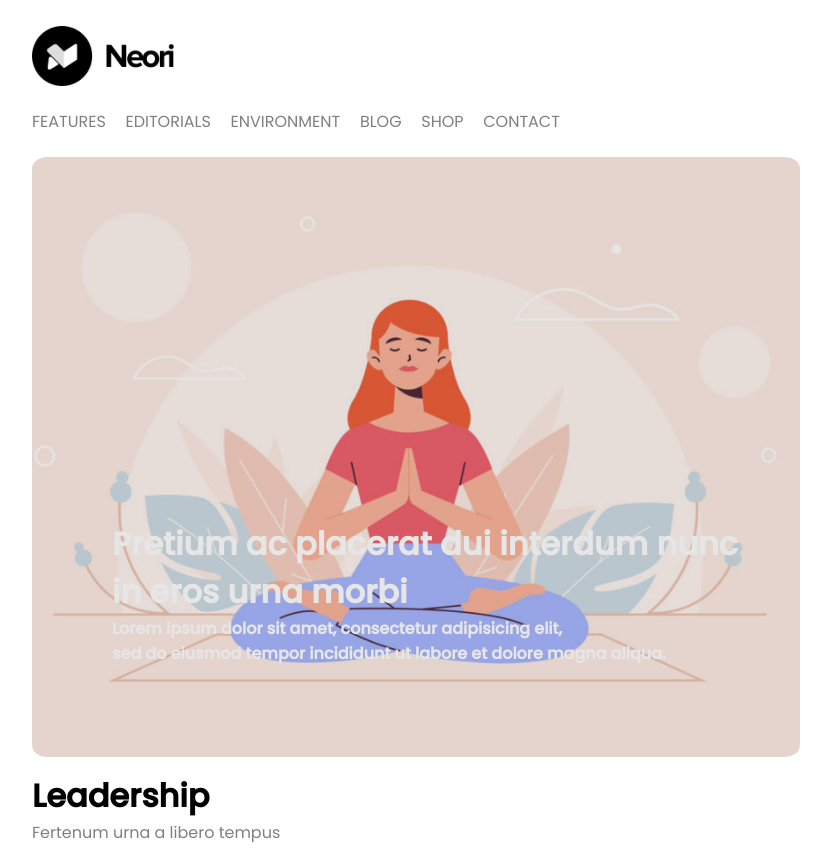
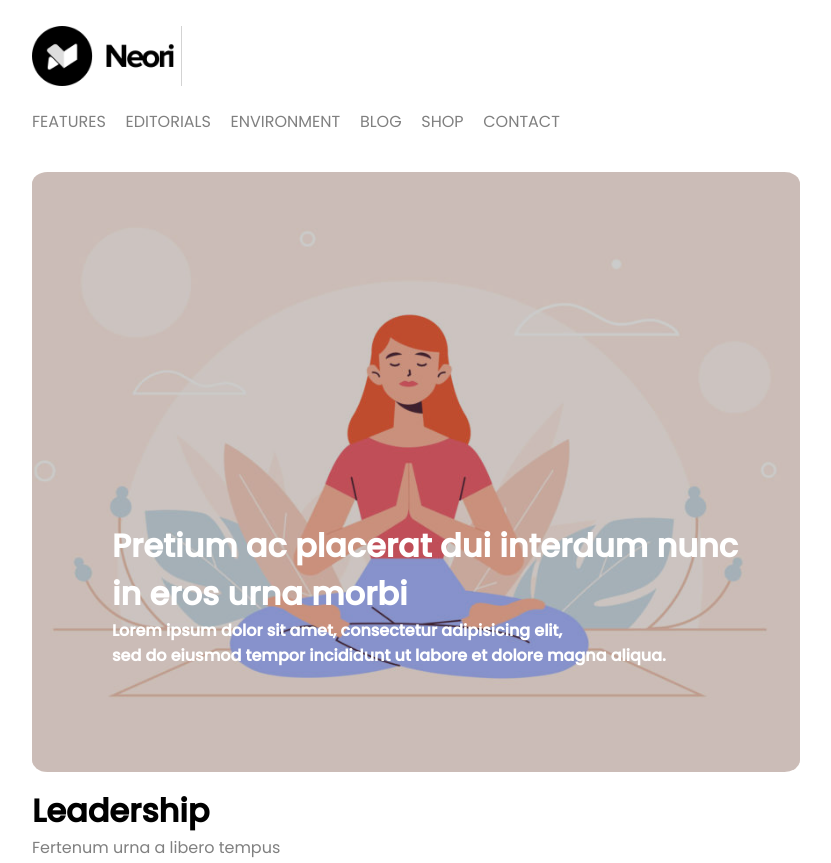
Before and after one commit to tommasoscocciolini/htmlcss-wp, a plain HTML site: page index.html in a window 1280 px wide. Shown: the top 863 px of the page, without its empty margins (224-1055 px from the left). Drawn offline with Linux system fonts and the light colour scheme.

Commit message:
Revisione post code review
banner principale con opacità sistemata

```diff
--- a/assets/css/master.css
+++ b/assets/css/master.css
@@ -23,6 +23,11 @@
   content: "";
   clear: both;
   display: table;
+}
+
+#logo{
+  border-right: 0.5px solid lightgrey;
+  padding-right: 1%;
 }
 
 /*UTILITIES*/
@@ -69,6 +74,7 @@ ul.nav{
 li a{
   color: grey;
   text-decoration: none;
+  /*text-transform: uppercase*/
 }
 
 .big-pic{
@@ -78,12 +84,20 @@ li a{
   background-size: cover;
   background-repeat: no-repeat;
   background-position: center;
+  /* padding-top: 350px;
+  padding-left: 80px; */
+  margin-bottom: 5px;
+  color: white;
+  /* filter: brightness(90%); */
+}
+
+div.banner-text{
+  background-color: rgba(0, 0, 0, 0.2);
   padding-top: 350px;
   padding-left: 80px;
-  margin-bottom: 5px;
-  color: white;
-  filter: brightness(90%);
-}
+  height: 600px;
+  border-radius: 2%;
+  }
 
 div.col-100.mb-1{
   margin-bottom: 40px;
@@ -93,25 +107,13 @@ div.col-60 img, div.col-20 img{
   border-radius: 8px;
   width: 100%;
   height: 200px;
+  object-fit: cover;
   filter: brightness(90%);
-  object-fit: cover;
 }
 
 .did-1{
   margin-top: 10px;
 }
-
-/* h1.s-imp{
-  padding-top:400px;
-  padding-left: 50px;
-  margin-bottom: 5px;
-  color: white;
-} */
-
-/* .big-pic h4{
-  padding-left: 50px;
-  color: white;
-} */
 
 span.subtitle{
   color: grey;
--- a/index.html
+++ b/index.html
@@ -11,8 +11,8 @@
     <header class="container mt-1">
       <div class="row">
         <div class="col-100">
-          <img style="display:block;" height="60" src="./assets/img/logo.png" alt="logo neori">
-          <ul class="nav">
+          <img id="logo" style="display:block;" height="60" src="./assets/img/logo.png" alt="logo neori">
+          <ul class="nav"> <!--potevo mettere tutto in un tag semantico nav-->
             <li><a href="#">FEATURES</a></li>
             <li><a href="#">EDITORIALS</a></li>
             <li><a href="#">ENVIRONMENT</a></li>
@@ -26,18 +26,20 @@
 
     <main>
       <div class="container big-pic">
-        <div class="row mt-1">
-          <div class="col-100">
-            <h1 class="s-imp">Pretium ac placerat dui interdum nunc <br>in eros urna morbi </h1>
-            <h4>Lorem ipsum dolor sit amet, consectetur adipisicing elit, <br>
-                sed do eiusmod tempor incididunt ut labore et dolore magna aliqua.</h4>
+        <div class="row mt-1 opac">
+          <div class="col-100 padded">
+            <div class="banner-text">
+              <h1>Pretium ac placerat dui interdum nunc <br>in eros urna morbi </h1>
+              <h4>Lorem ipsum dolor sit amet, consectetur adipisicing elit, <br>
+                  sed do eiusmod tempor incididunt ut labore et dolore magna aliqua.</h4>
+            </div>
           </div>
         </div>
       </div>
       <div class="container"> <!--immagine di bg qui-->
         <div class="row mt-1 pb-1">
           <div class="col-100 mb-1">
-            <h1 style="font-weight: 800">Leadership</h1>
+            <h1>Leadership</h1>
             <span class="subtitle">Fertenum urna a libero tempus</span>
           </div>
           <div class="col-20">
```
